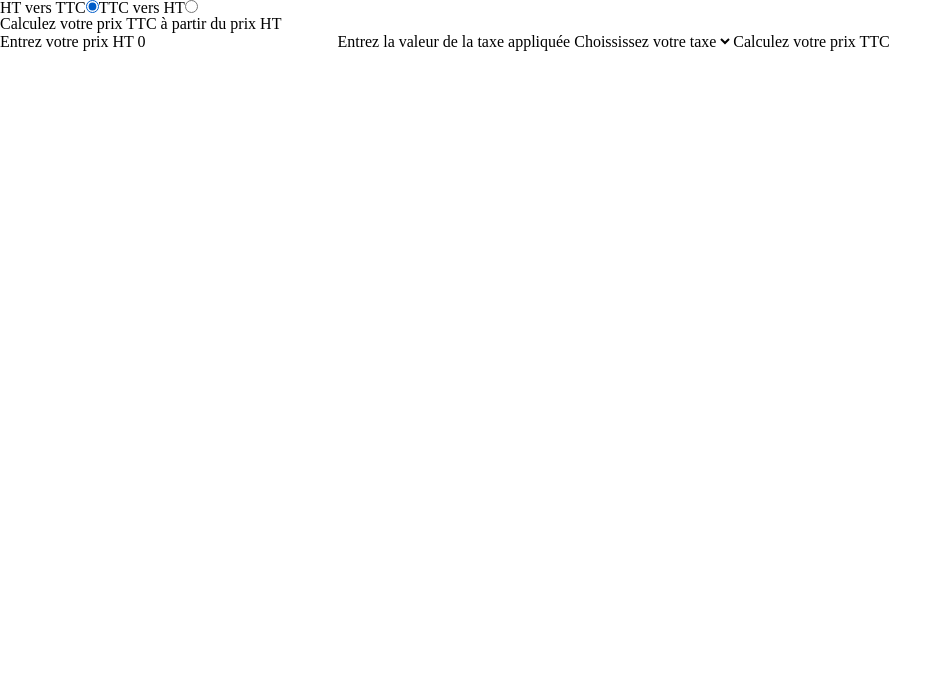
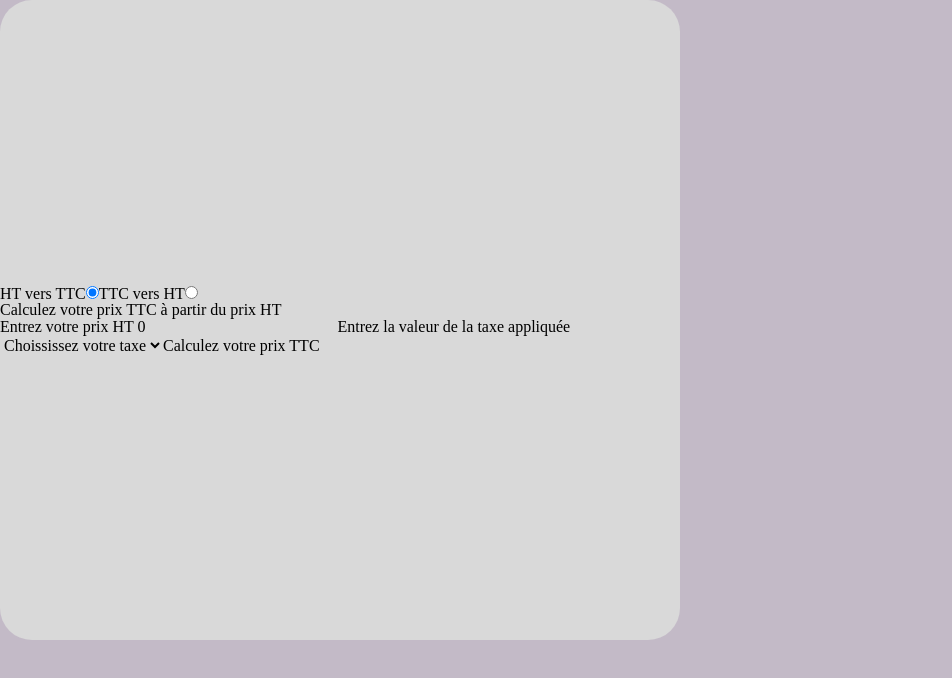
Before and after one commit to Ridaelko/HTtoTTC, a React (Vite) app: page / in a window 1280 px wide. Shown: the top 678 px of the page, without its empty margins (0-952 px from the left). Built offline with nearby package versions, Linux system fonts and the light colour scheme.

Commit message:
add first style

```diff
--- a/src/App.tsx
+++ b/src/App.tsx
@@ -18,7 +18,8 @@ const App = () => {
 
   return (
     <>
-      <div>
+      <div className="bg-[#C3BAC7] h-dvh ">
+        <div className="bg-[#D9D9D9] w-170 h-160 rounded-4xl flex justify-center items-center ">
           <form onSubmit={handleSubmit}>
             <label htmlFor="ht">HT vers TTC</label>
             <input
@@ -96,6 +97,7 @@ const App = () => {
             </p>
           )}
         </div>
+      </div>
     </>
   );
 };
```
Lines whose indentation alone changed are shown as unchanged.
